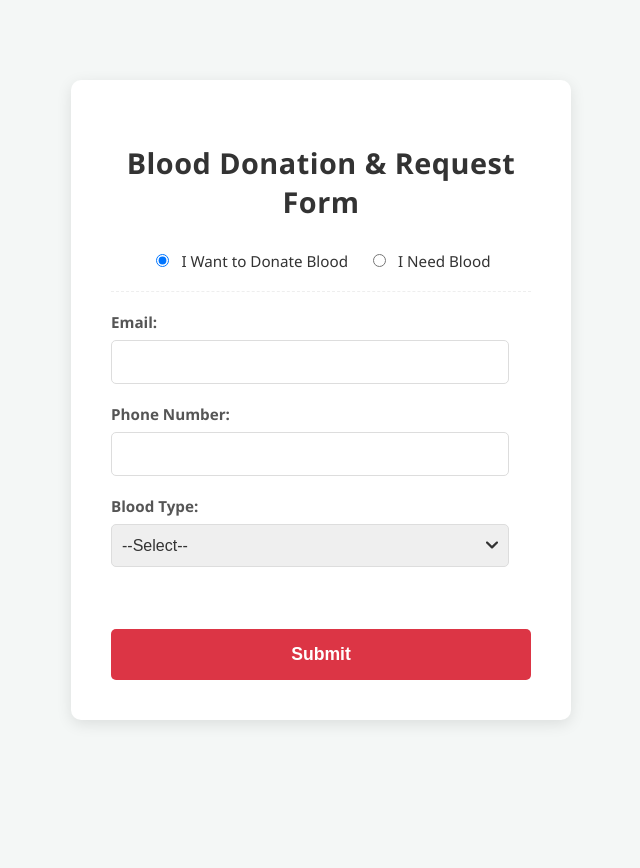
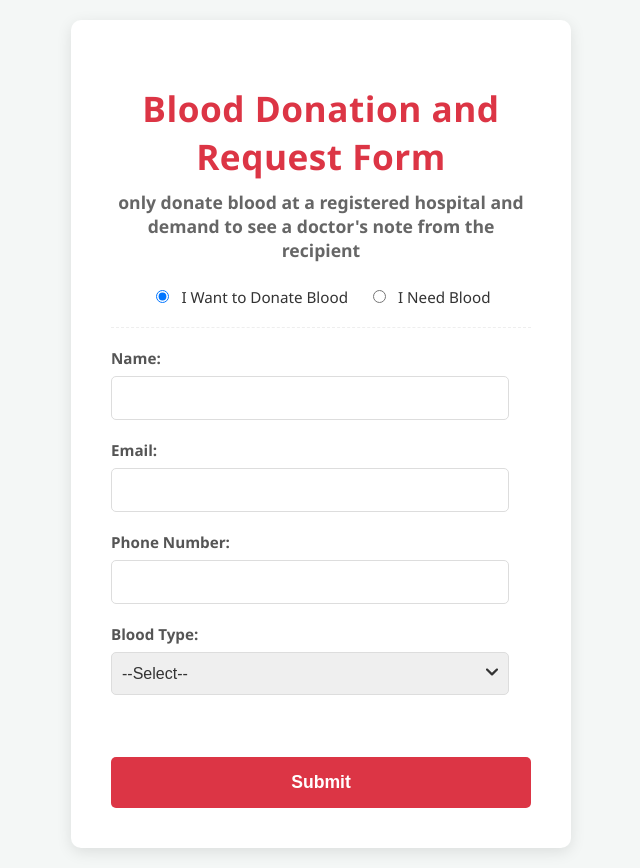
Before and after one commit to RayMune/ChangaDamu, a Flask app: page / in a window 1280 px wide. Shown: the whole page, without its empty margins (319-959 px from the left). Before the commit the page ends 724 px from the top, so only its background shows below. Run offline with Flask 3, Linux system fonts and the light colour scheme.

Commit message:
Update with new feature/fix

```diff
--- a/app.py
+++ b/app.py
@@ -3,6 +3,7 @@ from sqlalchemy import create_engine, Column, Integer, String
 from sqlalchemy.orm import declarative_base, sessionmaker
 from flask import session as flask_session
 import os
+from datetime import datetime
 
 from dotenv import load_dotenv
 load_dotenv()
@@ -20,6 +21,7 @@ session = Session()
 class Donor(Base):
     __tablename__ = 'donors'
     id = Column(Integer, primary_key=True)
+    name = Column(String(100))  # Add this line
     email = Column(String(100))
     phone = Column(String(20))
     blood_type = Column(String(5))
@@ -34,6 +36,7 @@ class Recipient(Base):
     ward = Column(String(50))
     bed_number = Column(String(10))
     blood_type = Column(String(5))
+    urgency_level = Column(String(10))  # Add this line
 
 # Create tables on first run
 Base.metadata.create_all(engine)
@@ -43,9 +46,22 @@ Base.metadata.create_all(engine)
 def home():
     if request.method == "POST":
         user_type = request.form.get("user_type")
+        email = request.form.get("recipient_email" if user_type == "recipient" else "donor_email")
 
+        # Check for existing email
+        if user_type == "donor":
+            existing_user = session.query(Donor).filter_by(email=email).first()
+        else:
+            existing_user = session.query(Recipient).filter_by(email=email).first()
+
+        if existing_user:
+            flash("This email has already been registered.")
+            return redirect("/")
+
+        # Continue with existing submission logic
         if user_type == "donor":
             donor = Donor(
+                name=request.form.get("donor_name"),  # Add this line
                 email=request.form.get("donor_email"),
                 phone=request.form.get("donor_phone"),
                 blood_type=request.form.get("donor_blood_type")
@@ -62,7 +78,8 @@ def home():
                 hospital=request.form.get("hospital"),
                 ward=request.form.get("ward"),
                 bed_number=request.form.get("bed_number"),
-                blood_type=request.form.get("recipient_blood_type")
+                blood_type=request.form.get("recipient_blood_type"),
+                urgency_level=request.form.get("urgency_level")  # Add this line
             )
             session.add(recipient)
             session.commit()
@@ -94,7 +111,8 @@ def admin():
 
     donors = session.query(Donor).all()
     recipients = session.query(Recipient).all()
-    return render_template("admin.html", donors=donors, recipients=recipients)
+    visit_count = flask_session.get('visits', 0)
+    return render_template("admin.html", donors=donors, recipients=recipients, visit_count=visit_count)
 
 @app.route("/admin/logout")
 def admin_logout():
@@ -102,5 +120,7 @@ def admin_logout():
     flash("Logged out successfully.")
     return redirect("/admin")
 
+
+
 if __name__ == "__main__":
     app.run(debug=False, host='0.0.0.0', port=5000)
--- a/models.py
+++ b/models.py
@@ -22,6 +22,7 @@ class Recipient(Base):
     ward = Column(String(50))
     bed_number = Column(String(10))
     blood_type = Column(String(5))
+    urgency_level = Column(String(10))
 
 # One-time DB creation
 if __name__ == "__main__":
--- a/templates/index.html
+++ b/templates/index.html
@@ -39,6 +39,24 @@
             font-size: 1.8em;
             letter-spacing: 0.5px;
             width: 100%; /* Ensure heading takes full width of its container */
+        }
+
+        h1 {
+            text-align: center;
+            color: #dc3545; /* Blood red color */
+            margin-bottom: 10px;
+            font-size: 2.2em;
+            letter-spacing: 0.5px;
+            width: 100%; /* Ensure heading takes full width of its container */
+        }
+
+        h4.sub-heading {
+            text-align: center;
+            color: #666;
+            margin-top: 0;
+            margin-bottom: 25px;
+            font-size: 1.1em;
+            width: 100%; /* Ensure sub-heading takes full width */
         }
 
         /* Flashed Messages */
@@ -201,13 +219,15 @@
                 document.querySelector('[name="ward"]').setAttribute('required', 'required');
                 document.querySelector('[name="bed_number"]').setAttribute('required', 'required');
                 document.querySelector('[name="recipient_blood_type"]').setAttribute('required', 'required');
+                document.querySelector('[name="urgency_level"]').setAttribute('required', 'required');
             }
         }
     </script>
 </head>
 <body onload="toggleFields()">
     <div class="main-content">
-        <h2>Blood Donation & Request Form</h2>
+        <h1>Blood Donation and Request Form</h1>
+        <h4 class="sub-heading">only donate blood at a registered hospital and demand to see a doctor's note from the recipient</h4>
 
         {% with messages = get_flashed_messages() %}
           {% if messages %}
@@ -230,6 +250,9 @@
             </div>
 
             <div id="donor-fields">
+                <label for="donor_name">Name:</label>
+                <input type="text" id="donor_name" name="donor_name" required><br>
+
                 <label for="donor_email">Email:</label>
                 <input type="email" id="donor_email" name="donor_email"><br>
 
@@ -265,13 +288,21 @@
                 <label for="bed_number">Bed Number:</label>
                 <input type="text" id="bed_number" name="bed_number"><br>
 
-                <label for="recipient_blood_type">Blood Type:</label>
+                <label for="recipient_blood_type">My Blood Type is:</label>
                 <select id="recipient_blood_type" name="recipient_blood_type">
                     <option value="">--Select--</option>
                     <option>A+</option><option>A-</option>
                     <option>B+</option><option>B-</option>
                     <option>AB+</option><option>AB-</option>
                     <option>O+</option><option>O-</option>
+                </select><br>
+
+                <label for="urgency_level">Urgency Level:</label>
+                <select name="urgency_level" id="urgency_level" required>
+                    <option value="" disabled selected>Select Urgency Level</option>
+                    <option value="Low">Low</option>
+                    <option value="Medium">Medium</option>
+                    <option value="Urgent">Urgent</option>
                 </select><br><br>
             </div>
 
```
Also changed, not shown: templates/admin.html (+19 -0 lines).
